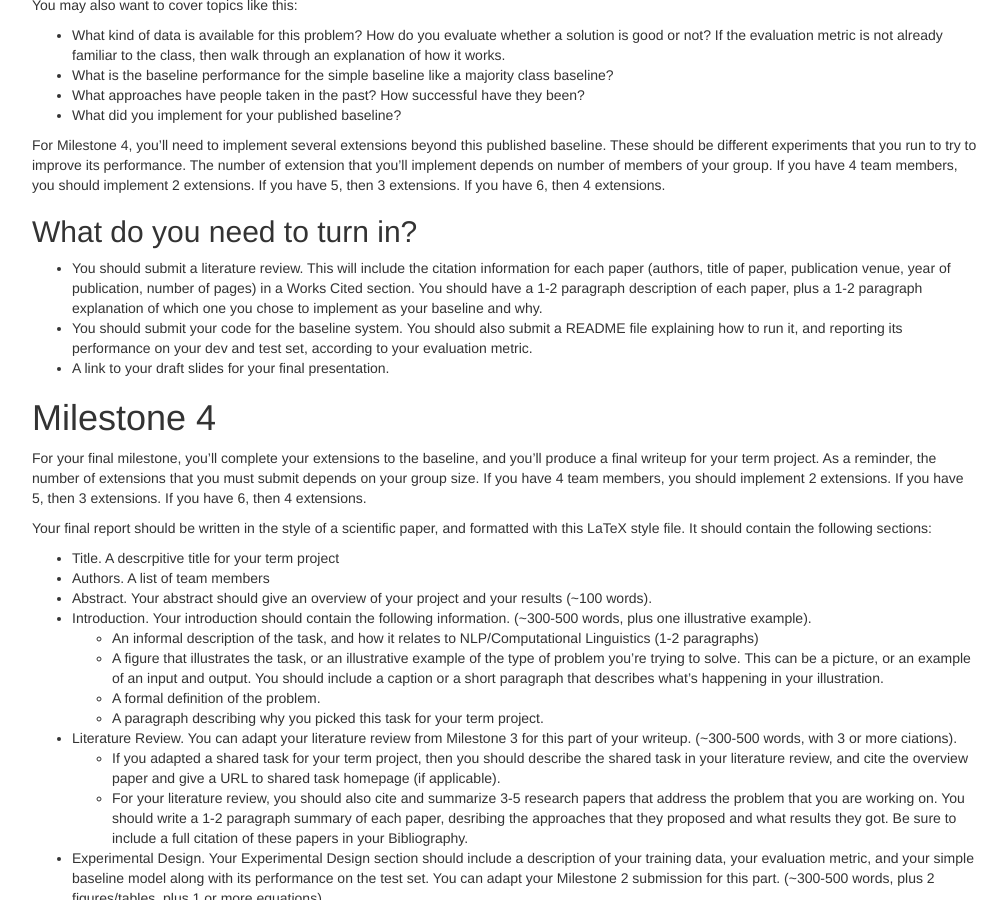
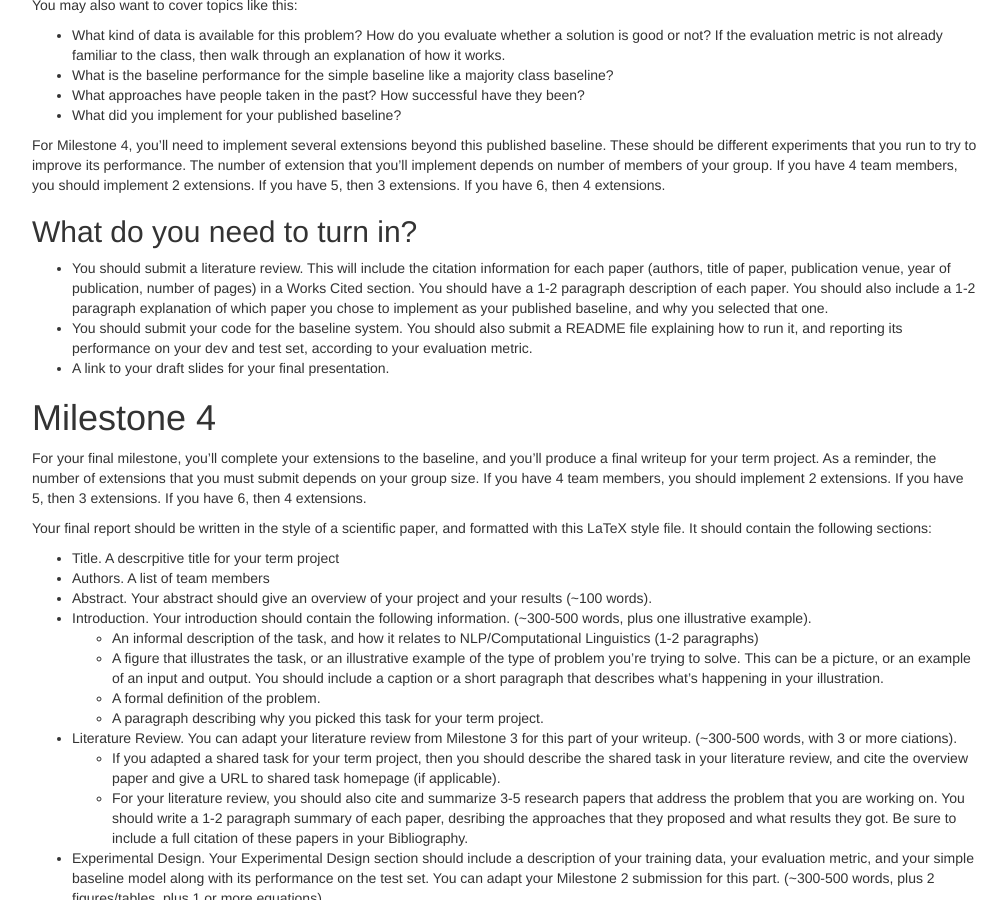
Before and after one commit to computational-linguistics-class/computational-linguistics-class.github.io, a Jekyll site: the page built from term-project.md, in a window 1280 px wide and 900 px high, scrolled down 4467 px. Shown: the whole window, without its empty margins (233-1240 px from the left). Built offline with Jekyll 4.4.1, drawn with Linux system fonts in a browser that asks for light colours; nearby versions of some CDN libraries; a script that is not in the unit is left out; comment, search, counter and statistics services are not loaded.

Commit message:
Update term-project.md

```diff
--- a/term-project.md
+++ b/term-project.md
@@ -214,7 +214,7 @@ For Milestone 4, you'll need to implement several extensions beyond this publish
 
 ## What do you need to turn in?
 
-* You should submit a literature review.  This will include the citation information for each paper  (authors, title of paper, publication venue, year of publication, number of pages) in a Works Cited section. You should have a 1-2 paragraph description of each paper, plus a 1-2 paragraph explanation of which one you chose to implement as your baseline and why.
+* You should submit a literature review.  This will include the citation information for each paper  (authors, title of paper, publication venue, year of publication, number of pages) in a Works Cited section. You should have a 1-2 paragraph description of each paper.  You should also include a 1-2 paragraph explanation of which paper you chose to implement as your published baseline, and why you selected that one.
 * You should submit your code for the baseline system.   You should also submit a README file explaining how to run it, and reporting its performance on your dev and test set, according to your evaluation metric.
 * A link to your draft slides for your final presentation.
 
```
